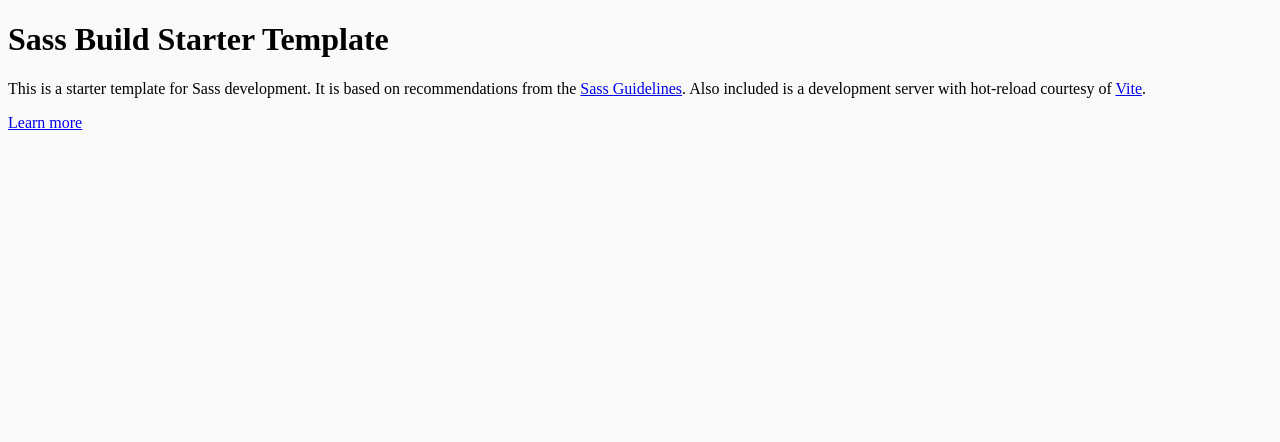
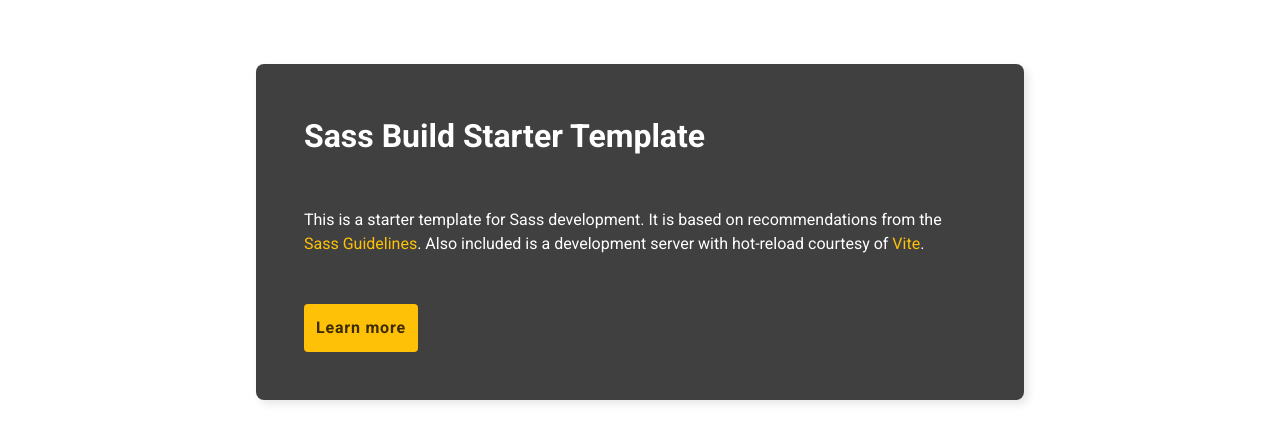
Before and after one commit to tricertc/sass-starter, a website: page public/index.html in a window 1280 px wide. Drawn offline with nearby package versions, Linux system fonts and the light colour scheme; files that its build step writes are made by us from their sources.

Commit message:
Added example styles

```diff
--- a/public/index.html
+++ b/public/index.html
@@ -8,16 +8,16 @@
   <link rel="stylesheet" href="css/main.css">
   <title>Sass Build Starter Template</title>
 </head>
-<body class="homepage">
+<body class="page__home">
   <div class="container">
     <div class="hero">
-      <h1 class="hero-title">Sass Build Starter Template</h1>
-      <p class="hero-text">
+      <h1 class="hero__title">Sass Build Starter Template</h1>
+      <p class="hero__text">
         This is a starter template for Sass development. It is based on recommendations from
         the <a href="https://sass-guidelin.es/#architecture">Sass Guidelines</a>. Also included
         is a development server with hot-reload courtesy of <a href="https://vitejs.dev/">Vite</a>.
       </p>
-      <a href="https://sass-guidelin.es/#the-7-1-pattern" class="hero-cta">Learn more</a>
+      <a href="https://sass-guidelin.es/#the-7-1-pattern" class="hero__cta">Learn more</a>
     </div>
   </div>
 </body>
--- /dev/null
+++ b/src/abstract/_breakpoints.scss
@@ -0,0 +1,7 @@
+$breakpoints: (
+  xs: 0,
+  sm: 576px,
+  md: 768px,
+  lg: 992px,
+  xl: 1200px,
+);
--- /dev/null
+++ b/src/abstract/_colors.scss
@@ -0,0 +1,5 @@
+@use "sass:color" as color;
+
+$clr-primary: color.adjust(black, $lightness: 25%);
+$clr-secondary: color.adjust($clr-primary, $lightness: 75%);
+$clr-accent: #ffc107;
--- /dev/null
+++ b/src/abstract/_mixins.scss
@@ -0,0 +1,10 @@
+@use "sass:map" as map;
+@use "breakpoints" as *;
+
+@mixin media-up($size: "md") {
+  $breakpoint: map.get($breakpoints, $size);
+
+  @media screen and (min-width: $breakpoint) {
+    @content;
+  }
+}
--- /dev/null
+++ b/src/abstract/_placeholders.scss
@@ -0,0 +1,3 @@
+%flex {
+  display: flex;
+}
--- /dev/null
+++ b/src/abstract/_spacings.scss
@@ -0,0 +1,13 @@
+$spacings: (
+  0: 0,
+  1: 0.25rem,
+  2: 0.5rem,
+  3: 0.75rem,
+  4: 1rem,
+  5: 1.5rem,
+  6: 2rem,
+  7: 3rem,
+  8: 4rem,
+  9: 6rem,
+  10: 8rem,
+);
--- /dev/null
+++ b/src/base/_index.scss
@@ -0,0 +1 @@
+@forward "reset";
--- /dev/null
+++ b/src/base/_reset.scss
@@ -0,0 +1,40 @@
+*,
+*::before,
+*::after {
+  box-sizing: border-box;
+  margin: 0;
+  padding: 0;
+}
+
+html {
+  font-family: Roboto, sans-serif;
+  font-size: 16px;
+  line-height: 1.5;
+  scroll-behavior: smooth;
+}
+
+body {
+  min-height: 100vh;
+}
+
+ul,
+ol {
+  list-style: none;
+}
+
+img {
+  display: block;
+  max-width: 100%;
+}
+
+a {
+  color: inherit;
+  text-decoration: none;
+}
+
+button,
+input,
+select,
+textarea {
+  font: inherit;
+}
--- /dev/null
+++ b/src/components/_hero.scss
@@ -0,0 +1,51 @@
+@use "sass:color" as color;
+@use "sass:map" as map;
+
+@use "../abstract/breakpoints" as *;
+@use "../abstract/colors" as *;
+@use "../abstract/mixins" as *;
+@use "../abstract/placeholders" as *;
+@use "../abstract/spacings" as *;
+
+.hero {
+  @extend %flex;
+
+  align-items: flex-start;
+  flex-direction: column;
+  background-color: $clr-primary;
+  color: $clr-secondary;
+  padding: map.get($spacings, 7);
+
+  @include media-up("md") {
+    margin: 0 auto;
+    max-width: map.get($breakpoints, "md");
+    box-shadow: 4px 4px 8px rgba(0 0 0 / 10%);
+    border-radius: 0.5rem;
+  }
+
+  & > * + * {
+    margin-top: map.get($spacings, 7);
+  }
+}
+
+.hero a:not([class]) {
+  color: $clr-accent;
+
+  &:hover {
+    border-bottom: 2px solid $clr-accent;
+  }
+}
+
+.hero__cta {
+  background-color: $clr-accent;
+  color: color.adjust($clr-accent, $lightness: -40%);
+  font-weight: bold;
+  padding: map.get($spacings, 3);
+  letter-spacing: 0.05rem;
+  transition: all 0.2s ease-in-out;
+  border-radius: 0.25rem;
+
+  &:hover {
+    background-color: color.adjust($clr-accent, $lightness: -5%);
+  }
+}
--- /dev/null
+++ b/src/components/_index.scss
@@ -0,0 +1 @@
+@forward "hero";
--- /dev/null
+++ b/src/layout/_container.scss
@@ -0,0 +1,13 @@
+@use "sass:map" as map;
+
+@use "../abstract/mixins" as *;
+@use "../abstract/breakpoints" as *;
+
+.container {
+  width: 100%;
+
+  @include media-up("md") {
+    margin: 0 auto;
+    max-width: map.get($breakpoints, "lg");
+  }
+}
--- /dev/null
+++ b/src/layout/_index.scss
@@ -0,0 +1 @@
+@forward "container";
--- /dev/null
+++ b/src/pages/_home.scss
@@ -0,0 +1,9 @@
+@use "sass:map" as map;
+@use "../abstract/mixins" as *;
+@use "../abstract/spacings" as *;
+
+.page__home .container {
+  @include media-up {
+    padding-top: map.get($spacings, 8);
+  }
+}
--- /dev/null
+++ b/src/pages/_index.scss
@@ -0,0 +1 @@
+@forward "home";
--- a/src/styles.scss
+++ /dev/null
@@ -1,3 +0,0 @@
-body {
-  background-color: #fafafa;
-}
```
Also changed, not shown: src/main.scss (added, +20 -0 lines), .stylelintrc.json, 2 other files.
